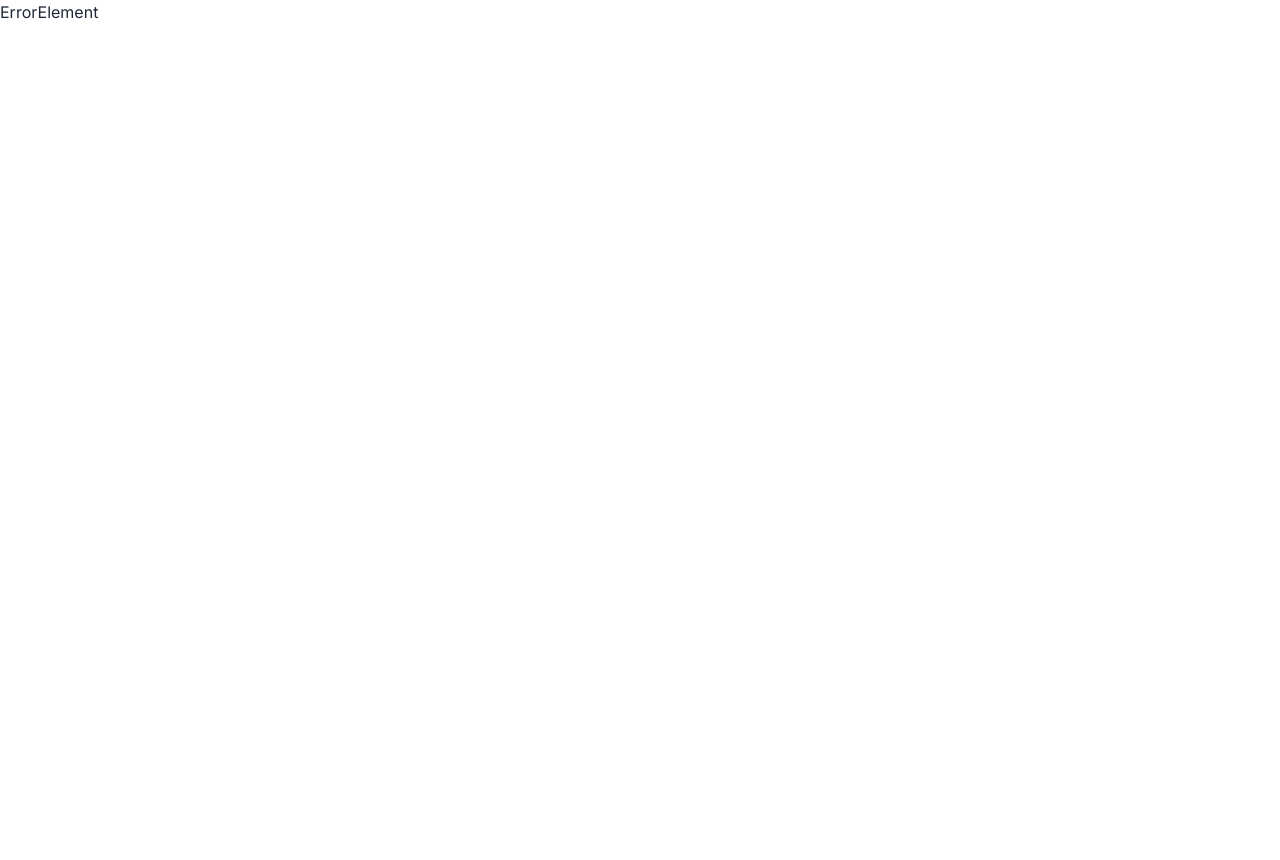
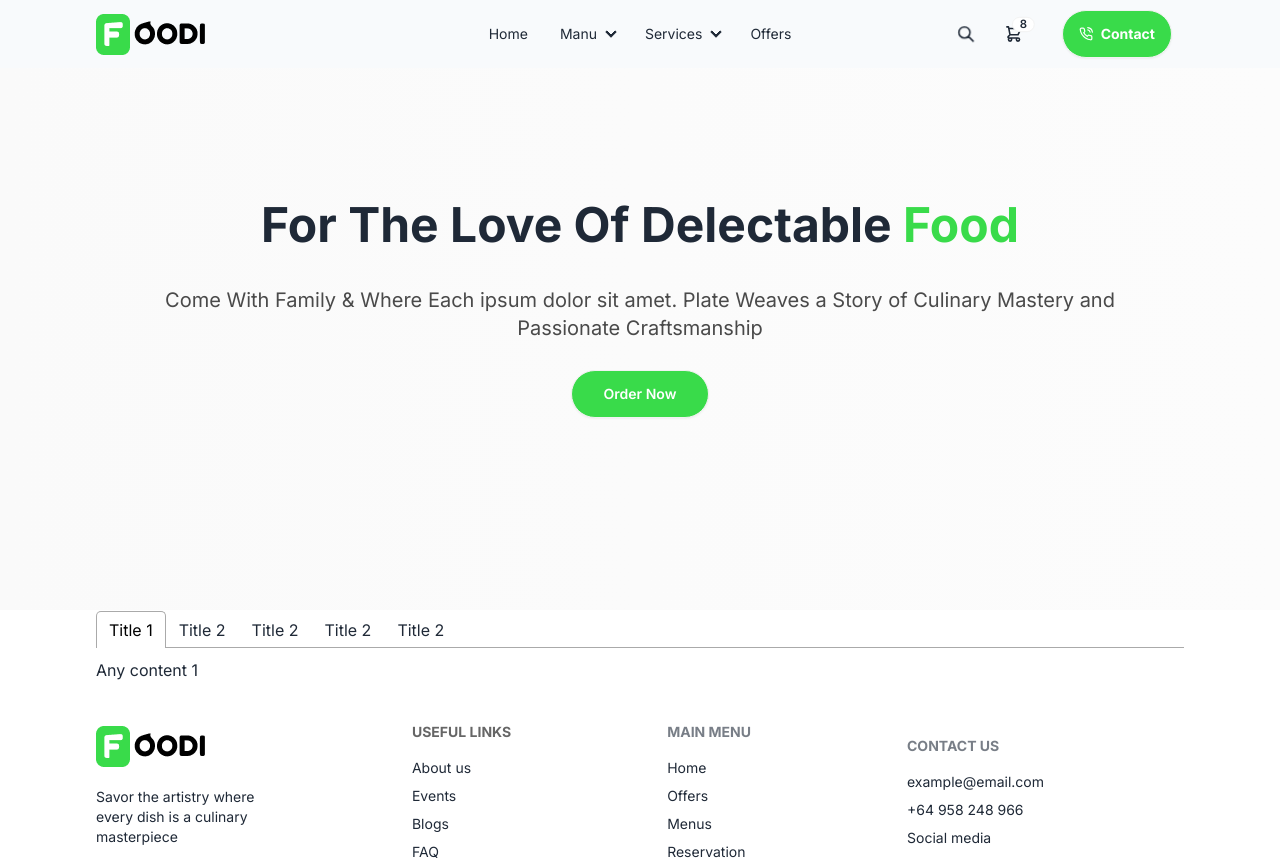
Before and after one commit to mehedi22rifat/mren-complate-food-app, a React (Vite) app: page /menu in a window 1280 px wide. Before the commit this address had no page. Shown: the top 860 px of the page. Before the commit the page ends 800 px from the top, so only its background shows below. Built offline with nearby package versions, Linux system fonts and the light colour scheme.

Commit message:
added menu page and tab and data fetch

```diff
--- a/package.json
+++ b/package.json
@@ -18,6 +18,7 @@
     "react-icons": "^5.3.0",
     "react-router-dom": "^6.26.2",
     "react-slick": "^0.30.2",
+    "react-tabs": "^6.0.2",
     "slick-carousel": "^1.8.1",
     "sort-by": "^1.2.0",
     "swiper": "^11.1.14"
--- a/src/Layout/Main/Main.jsx
+++ b/src/Layout/Main/Main.jsx
@@ -8,7 +8,9 @@ export const Main = () => {
   return (
     <div>
         <Navbar/>
-        <Outlet></Outlet>
+        <div className=''>
+         <Outlet></Outlet>
+        </div>
         <Footer/>
     </div>
   )
--- /dev/null
+++ b/src/pages/shop/Manu.jsx
@@ -0,0 +1,88 @@
+import React, { useEffect, useState } from "react";
+import { Tab, Tabs, TabList, TabPanel } from "react-tabs";
+import "react-tabs/style/react-tabs.css";
+
+const Manu = () => {
+
+    const [menu,stManu] = useState([])
+    const [filterItem,setFilterItem] = useState([])
+    const [selectSetCategory,setSlectCategory] = useState('all')
+    const [shortOptions,setShortOptions] = useState('defult')
+
+
+    // data loading
+          useEffect(() =>{
+            //  data loading from backEnd
+            const fetchData = async() =>{
+
+                try{
+                    const response = await fetch('/menu.json');
+                    const data = await response.json();
+                    console.log(data)
+                }
+                catch(error){
+                    console.log('Error fetching data',error)
+                }
+            }
+            //  call the function
+             fetchData();
+          },[])
+
+
+  return (
+    <div className="">
+      <div className="secetion-container bg-gradient-to-r from-0% from-[#FAFAFA] to-[#FCFCFC] to-100%">
+        <div className="py-48 flex items-center justify-center">
+          {/* texts */}
+          <div className=" px-4 space-y-7 text-center">
+            <h2 className="md:text-5xl text-4xl font-bold md:leading-snug leading-snug">
+              For The Love Of Delectable{" "}
+              <span className="text-green">Food</span>
+            </h2>
+            <p className="text-[#4A4A4A] text-xl">
+              Come With Family & Where Each ipsum dolor sit amet. Plate Weaves a
+              Story of Culinary Mastery and Passionate Craftsmanship
+            </p>
+            <button className="bg-green font-semibold btn text-white px-8 py-3 rounded-full">
+              Order Now
+            </button>
+          </div>
+        </div>
+      </div>
+
+      {/* container */}
+      <div className="secetion-container">
+        {/* react tab */}
+
+        <Tabs>
+          <TabList>
+            <Tab>Title 1</Tab>
+            <Tab>Title 2</Tab>
+            <Tab>Title 2</Tab>
+            <Tab>Title 2</Tab>
+            <Tab>Title 2</Tab>
+
+          </TabList>
+
+          <TabPanel>
+            <h2>Any content 1</h2>
+          </TabPanel>
+          <TabPanel>
+            <h2>Any content 2</h2>
+          </TabPanel>
+          <TabPanel>
+            <h2>Any content 2</h2>
+          </TabPanel>
+          <TabPanel>
+            <h2>Any content 2</h2>
+          </TabPanel>
+          <TabPanel>
+            <h2>Any content 2</h2>
+          </TabPanel>
+        </Tabs>
+      </div>
+    </div>
+  );
+};
+
+export default Manu;
--- a/src/router/Router.jsx
+++ b/src/router/Router.jsx
@@ -5,6 +5,7 @@ import {
 import { Main } from "../Layout/Main/Main";
 import { ErrorElement } from "../components/ErrorElement";
 import { Home } from "../pages/Home";
+import Manu from "../pages/shop/Manu";
 
 
 
@@ -17,6 +18,10 @@ const router = createBrowserRouter([
         {
             path:'/',
             element:<Home/>
+        },
+        {
+          path:'/menu',
+          element:<Manu/>
         }
       ]
     }
```
Also changed, not shown: 1 other file (tests, documents, lock files or other folders).
